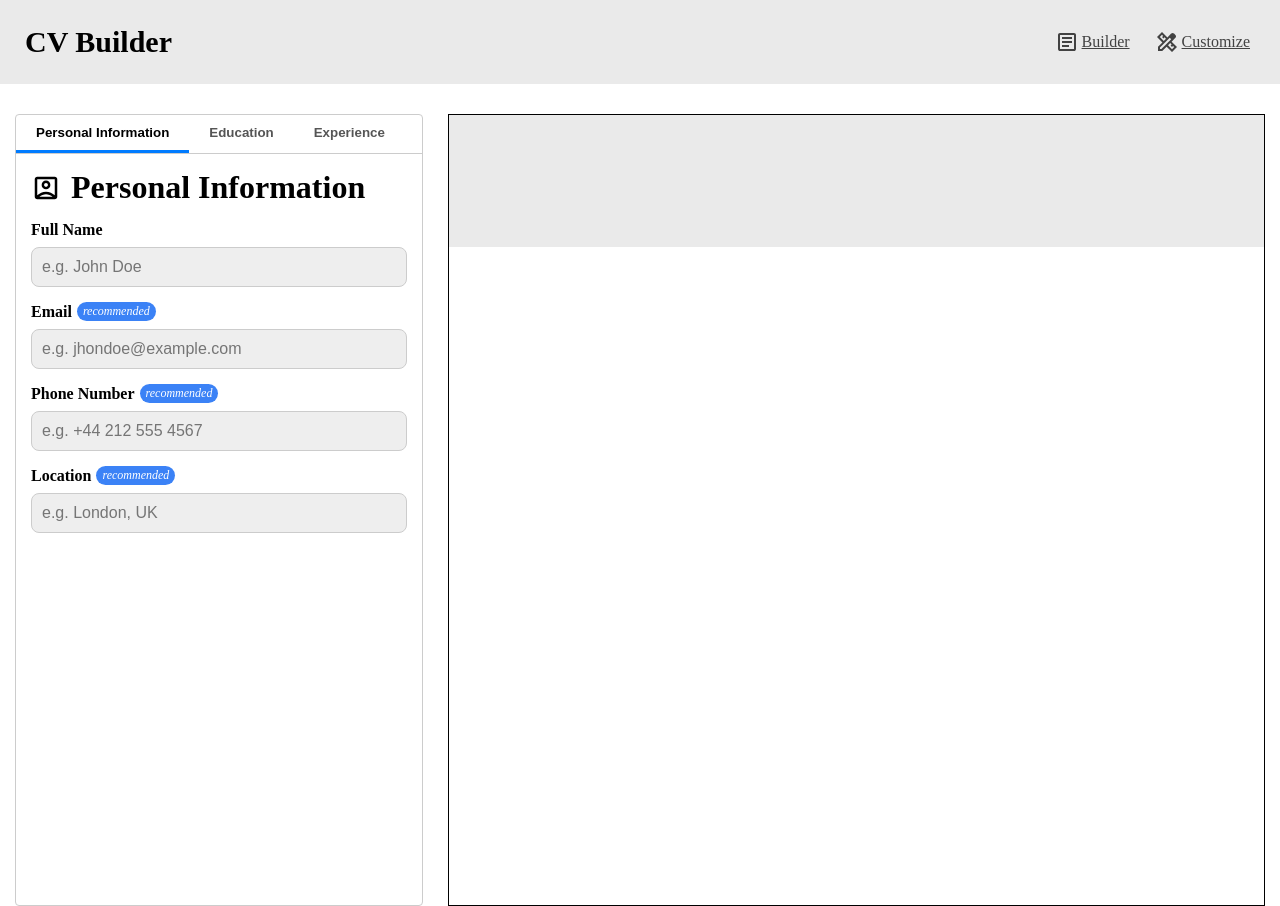
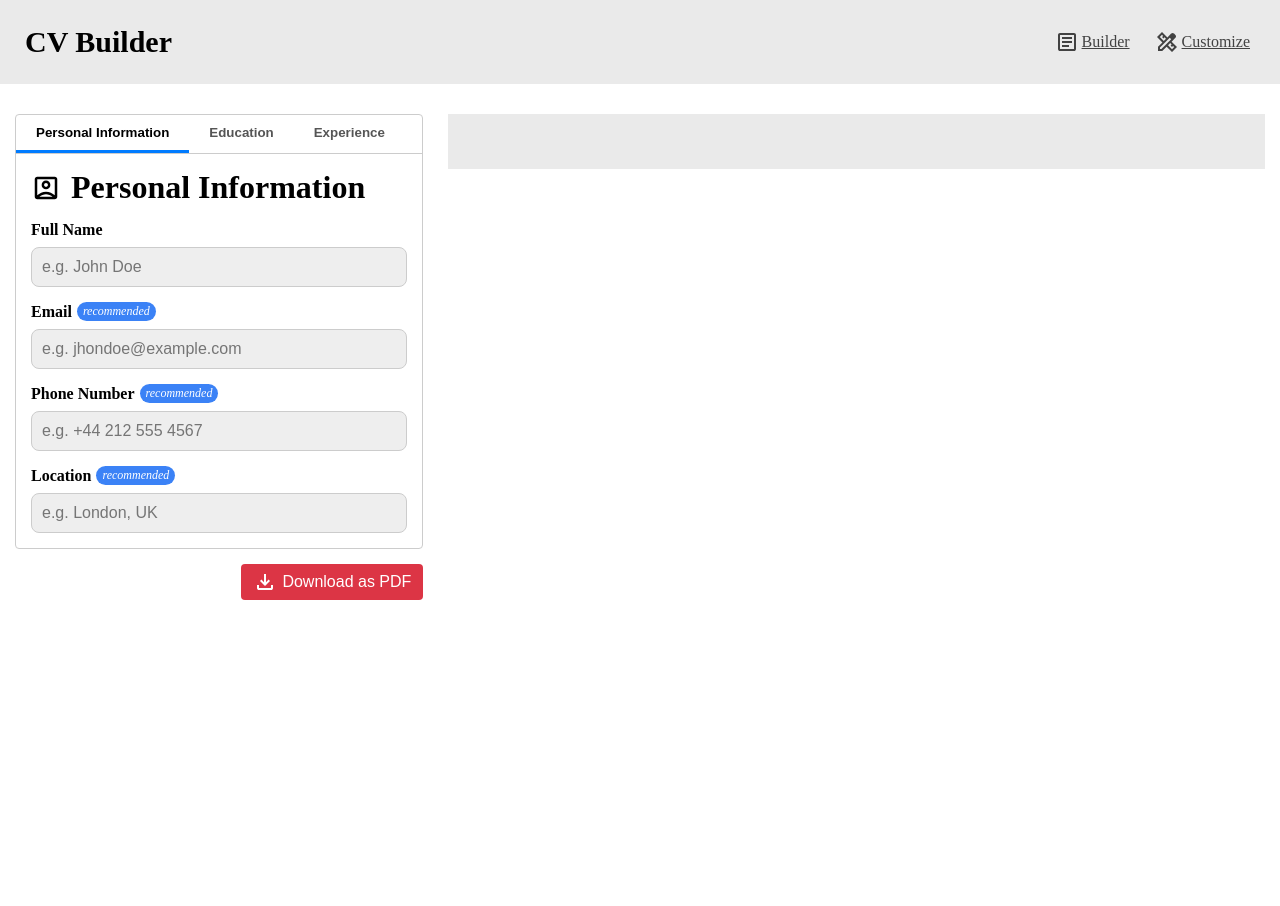
Before and after one commit to josednl/cv_application, a React app: page / in a window 1280 px wide. After the commit the page ends 800 px from the top, so only its background shows below. Built offline with nearby package versions, Linux system fonts and the light colour scheme; the HTML template or start-up script is replaced by a standard one.

Commit message:
feat: add button to export PDF using html2canvas and jsPDF

```diff
--- a/package.json
+++ b/package.json
@@ -10,6 +10,8 @@
     "preview": "vite preview"
   },
   "dependencies": {
+    "html2canvas": "^1.4.1",
+    "jspdf": "^3.0.1",
     "react": "^19.1.0",
     "react-dom": "^19.1.0"
   },
--- a/src/App.jsx
+++ b/src/App.jsx
@@ -1,10 +1,14 @@
 import './styles/App.css';
-import { useState } from 'react';
+import { useState, useRef } from 'react';
 import Menu from '@/components/Menu/Menu.jsx';
 import Tabs from '@/components/Builder/Tabs.jsx';
 import Resume from '@/components/Resume/Resume.jsx';
 import StyleBar from '@/components/Customize/StyleBar.jsx';
 import Preview from '@/components/Customize/Preview.jsx';
+import Button from '@/components/Button.jsx';
+import DownloadIcon from '@/assets/download.svg';
+import html2canvas from 'html2canvas';
+import jsPDF from 'jspdf';
 
 function App() {
 	const [activeMenuIndex, setActiveMenuIndex] = useState(0);
@@ -22,6 +26,7 @@ function App() {
 	const [educationData, setEducationData] = useState([]);
 	const [practicalData, setPracticalData] = useState([]);
 	const [temporalConfig, setTemporalConfig] = useState(config);
+	const contentRef = useRef();
 
 	function handleDataChange(e, stateSetter) {
 		const { name, value } = e.target;
@@ -49,14 +54,139 @@ function App() {
 		window.alert('Saved style customization');
 	}
 
+	const sectionRefs = {
+		personal: useRef(),
+  		education: useRef(),
+  		experience: useRef()
+	};
+
+	const handleDownloadPDF = async () => {
+		const orientation = (config.alignment === 'left' || config.alignment === 'right') ? 'landscape' : 'portrait';
+		const pdf = new jsPDF(orientation, 'mm', 'a4');
+		const pdfWidth = pdf.internal.pageSize.getWidth();
+		const pdfHeight = pdf.internal.pageSize.getHeight();
+
+		const originalWidth = contentRef.current.style.width;
+		const isHorizontalLayout = config.alignment === 'left' || config.alignment === 'right';
+
+		if (isHorizontalLayout) {
+			contentRef.current.style.width = '297mm';
+		} else {
+			contentRef.current.style.width = '210mm';
+		}
+		contentRef.current.offsetHeight;
+
+		const contentBoxes = contentRef.current.querySelectorAll('.content-box');
+		const contentBoxPositions = Array.from(contentBoxes).map(box => {
+			const rect = box.getBoundingClientRect();
+			const containerRect = contentRef.current.getBoundingClientRect();
+			return {
+				top: rect.top - containerRect.top,
+				bottom: rect.bottom - containerRect.top,
+				height: rect.height
+			};
+		});
+
+		const canvas = await html2canvas(contentRef.current, {
+			scale: isHorizontalLayout ? 1.2 : 2,
+			useCORS: true,
+			allowTaint: true,
+			backgroundColor: '#ffffff',
+			width: contentRef.current.scrollWidth,
+			height: contentRef.current.scrollHeight
+		});
+
+		contentRef.current.style.width = originalWidth;
+
+		const imgData = canvas.toDataURL('image/png');
+		const imgWidth = pdfWidth;
+		const imgHeight = (canvas.height * pdfWidth) / canvas.width;
+
+		if (imgHeight <= pdfHeight) {
+			pdf.addImage(imgData, 'PNG', 0, 0, imgWidth, imgHeight);
+		} else {
+			let currentY = 0;
+			let pageNumber = 0;
+			const pixelsPerMM = canvas.height / (contentRef.current.scrollHeight / 3.7795275591);
+			const maxPageHeightInPixels = (pdfHeight * pixelsPerMM);
+
+			while (currentY < canvas.height) {
+				let nextY = Math.min(currentY + maxPageHeightInPixels, canvas.height);
+
+				if (nextY < canvas.height) {
+					let bestCutPoint = nextY;
+					let minDistance = Infinity;
+
+					for (const box of contentBoxPositions) {
+						const boxTopInPixels = (box.top / contentRef.current.scrollHeight) * canvas.height;
+						const boxBottomInPixels = (box.bottom / contentRef.current.scrollHeight) * canvas.height;
+
+						if (boxTopInPixels < nextY && boxBottomInPixels > nextY) {
+							if (boxTopInPixels > currentY) {
+								const distance = nextY - boxTopInPixels;
+								if (distance < minDistance && distance >= 0) {
+									minDistance = distance;
+									bestCutPoint = boxTopInPixels;
+								}
+							}
+
+							if (boxBottomInPixels - currentY <= maxPageHeightInPixels * 1.1) {
+								const distance = boxBottomInPixels - nextY;
+								if (distance < minDistance) {
+									minDistance = distance;
+									bestCutPoint = boxBottomInPixels;
+								}
+							}
+						}
+					}
+
+					nextY = bestCutPoint;
+				}
+
+				const pageHeight = nextY - currentY;
+				const tempCanvas = document.createElement('canvas');
+				const tempCtx = tempCanvas.getContext('2d');
+				tempCanvas.width = canvas.width;
+				tempCanvas.height = pageHeight;
+
+				tempCtx.drawImage(
+					canvas,
+					0, currentY, canvas.width, pageHeight,
+					0, 0, canvas.width, pageHeight
+				);
+
+				const tempImgData = tempCanvas.toDataURL('image/png');
+				const tempImgHeight = (pageHeight * pdfWidth) / canvas.width;
+
+				if (pageNumber > 0) {
+					pdf.addPage();
+				}
+
+				pdf.addImage(tempImgData, 'PNG', 0, 0, pdfWidth, tempImgHeight);
+
+				currentY = nextY;
+				pageNumber++;
+			}
+		}
+
+		pdf.save('resume.pdf');
+	};
+
 	return (
 		<>
 			<Menu handleClick={setMenuIndex} />
 			<main>
 				{activeMenuIndex === 0 ? (
 					<>
-						<Tabs handleDataChange={handleDataChange} handleDataSetChange={handleDataSetChange} personalData={personalData} personalDataSetter={setPersonalData} educationData={educationData} educationalDataSetter={setEducationData} practicalDataSetter={setPracticalData} practicalData={practicalData} />
-						<Resume personalData={personalData} educationData={educationData} practicalData={practicalData} styles={config} />
+						<div>
+							<Tabs handleDataChange={handleDataChange} handleDataSetChange={handleDataSetChange} personalData={personalData} personalDataSetter={setPersonalData} educationData={educationData} educationalDataSetter={setEducationData} practicalDataSetter={setPracticalData} practicalData={practicalData} />
+							<div style={{display: 'flex', justifyContent: 'flex-end', alignItems: 'center', margin: '15px 0px'}}>
+								<Button type='danger' text='Download as PDF' icon={DownloadIcon} handleClick={handleDownloadPDF} />
+							</div>
+						</div>
+						<div ref={contentRef}>
+							<Resume personalData={personalData} educationData={educationData} practicalData={practicalData} styles={config} sectionRefs={sectionRefs} />
+						</div>
 					</>
 				) : (
 					<>
--- a/src/components/Builder/EducationalExperience.jsx
+++ b/src/components/Builder/EducationalExperience.jsx
@@ -97,8 +97,8 @@ export default function EducationalExperience({ setter, data }) {
             </div>
             <Accordion title='Degrees lists' contentStyle={{ display: 'flex', flexDirection: 'column', gap: '20px' }}>
                 {data.map((degree) => (
-                    <div key={degree.id}>
-                        <div className="list-item">
+                    <div key={degree.id} className='list-item'>
+                        <div className='list-item-content'>
                             <div>
                                 <p><span style={{whiteSpace: 'nowrap'}}>{degree.startDate}</span> | <span style={{whiteSpace: 'nowrap'}}>{degree.endDate === '' ? 'Present' : degree.endDate}</span></p>
                             </div>
--- a/src/components/Builder/PracticalExperience.jsx
+++ b/src/components/Builder/PracticalExperience.jsx
@@ -98,8 +98,8 @@ export default function PracticalExperience({ setter, data }) {
             </div>
             <Accordion title='Jobs lists' contentStyle={{ display: 'flex', flexDirection: 'column', gap: '20px' }}>
                 {data.map((job) => (
-                    <div key={job.id}>
-                        <div className="list-item">
+                    <div key={job.id} className='list-item'>
+                        <div className="list-item-content">
                             <div>
                                 <p><span style={{whiteSpace: 'nowrap'}}>{job.startDate}</span> | <span style={{whiteSpace: 'nowrap'}}>{job.endDate === '' ? 'Present' : job.endDate}</span></p>
                             </div>
--- a/src/components/Button.jsx
+++ b/src/components/Button.jsx
@@ -1,4 +1,4 @@
-export default function Button({ text = '', handleClick = () => {}, type = 'primary', size = 'mid' }) {
+export default function Button({ text = '', handleClick = () => {}, type = 'primary', size = 'mid', icon = '' }) {
     const buttonStyles = {
         backgroundColor: (type === 'primary' ? '#007bff' : type === 'warning' ? '#ffc107' : type === 'danger' ? '#dc3545' : type === 'success' ? '#28a745' : '#007bff'),
         color: (type === 'warning' ? '#000000' : '#ffffff'),
@@ -9,9 +9,13 @@ export default function Button({ text = '', handleClick = () => {}, type = 'prim
         fontSize: (size === 'mid' ? '1rem' : size === 'small' ? '11px' : '1rem'),
         lineHeight: '1.5',
         cursor: 'pointer',
+        ...(icon !== ''
+            ? {display: 'flex', justifyContent: 'center', alignItems: 'center', gap: '5px'}
+            : {}
+        )
     }
 
     return (
-        <button type="button" style={buttonStyles} onClick={handleClick}>{text}</button>
+        <button type="button" style={buttonStyles} onClick={handleClick}>{icon !== '' ? (<img src={icon} />) : ''} {text}</button>
     )
 }
--- a/src/components/Customize/Preview.jsx
+++ b/src/components/Customize/Preview.jsx
@@ -18,28 +18,57 @@ export default function Preview({ styles = {} }) {
                 location: 'Urbana-Chanpaign, IL',
                 description: 'Focused on embedded systems, data structures, and systems programming. Participated in undergraduate research on machine learning applications in IoT.'
             },
-            // ...
+            {
+                id: crypto.randomUUID(),
+                school: 'Stanford University',
+                degree: 'Master of Science in Artificial Intelligence',
+                startDate: '15-9-2016',
+                endDate: '10-6-2018',
+                location: 'Stanford, CA',
+                description: 'Specialized in deep learning and natural language processing. Completed thesis on generative adversarial networks in medical image analysis.'
+            },
+            {
+                id: crypto.randomUUID(),
+                school: 'MIT xPro',
+                degree: 'Professional Certificate in Data Engineering',
+                startDate: '5-1-2020',
+                endDate: '30-6-2020',
+                location: 'Online',
+                description: 'Completed a six-month intensive program covering big data pipelines, cloud technologies, and real-time data processing using Apache Spark and Kafka.'
+            },
         ],
         practicalData: [
             {
                 id: crypto.randomUUID(),
                 company: 'Deloitte Consulting LLP',
                 job: 'Senior Data Analyst',
-                startDate: '-10-7-2020',
+                startDate: '10-7-2020',
                 endDate: '',
                 location: 'Chicago, IL (Hybrid)',
-                description: 'Leads data-driven consulting projects...'
+                description: 'Leads data-driven consulting projects.'
             },
-            // ...
+            {
+                id: crypto.randomUUID(),
+                company: 'Capital One',
+                job: 'Data Analyst',
+                startDate: '3-3-2018',
+                endDate: '30-6-2020',
+                location: 'McLean, VA',
+                description: 'Developed dashboards and models to optimize credit risk decisions and marketing campaigns. Automated reporting processes to reduce manual work by 40%.'
+            },
+            {
+                id: crypto.randomUUID(),
+                company: 'Intel Corporation',
+                job: 'Data Science Intern',
+                startDate: '1-6-2017',
+                endDate: '31-8-2017',
+                location: 'Santa Clara, CA',
+                description: 'Built predictive models to forecast chip performance variability. Collaborated with hardware teams to integrate data insights into development cycles.'
+            },
         ]
     };
 
     return (
-        <ResumeLayout
-            personalData={exampleData.personalData}
-            educationData={exampleData.educationData}
-            practicalData={exampleData.practicalData}
-            styles={styles}
-        />
+        <ResumeLayout personalData={exampleData.personalData} educationData={exampleData.educationData} practicalData={exampleData.practicalData} styles={styles} />
     );
 }
--- a/src/components/Resume/PersonalInfoSection.jsx
+++ b/src/components/Resume/PersonalInfoSection.jsx
@@ -1,13 +1,14 @@
+import React, { forwardRef } from 'react';
 import '@/styles/PersonalInfoSection.css';
 import MailIcon from '@/assets/mail.svg';
 import PhoneIcon from '@/assets/phone.svg';
 import LocationIcon from '@/assets/location.svg';
 
-export default function PersonalInfoSection({ data, styles = {} }) {
+const PersonalInfoSection = forwardRef(({ data, styles = {} }, ref) => {
     const parentStyles = {
         backgroundColor: styles.color,
         ...(styles.alignment === 'top'
-            ? { gridRows: '1 / 2' }
+            ? { gridRow: '1 / 2' }
             : styles.alignment === 'right'
             ? { gridColumn: '2 / 3', gridRow: '1'}
             : styles.alignment === 'bottom'
@@ -25,7 +26,7 @@ export default function PersonalInfoSection({ data, styles = {} }) {
     }
 
     return(
-        <section className='personal-info-container' style={parentStyles}>
+        <section ref={ref} className='personal-info-container' style={parentStyles}>
             <div className='main-box'>
                 <p className='data-name'>{data.name}</p>
             </div>
@@ -51,4 +52,6 @@ export default function PersonalInfoSection({ data, styles = {} }) {
             </div>
         </section>
     )
-}
+});
+
+export default PersonalInfoSection;
--- a/src/components/Resume/Resume.jsx
+++ b/src/components/Resume/Resume.jsx
@@ -1,8 +1,7 @@
 import ResumeLayout from '@/components/ResumeLayout.jsx';
 
-export default function Resume({ personalData, educationData, practicalData, styles }) {
+export default function Resume({ personalData, educationData, practicalData, styles, sectionRefs }) {
     return (
-        <ResumeLayout personalData={personalData} educationData={educationData} practicalData={practicalData} styles={styles}
-        />
+        <ResumeLayout personalData={personalData} educationData={educationData} practicalData={practicalData} styles={styles} sectionRefs={sectionRefs} />
     );
 }
--- a/src/components/ResumeLayout.jsx
+++ b/src/components/ResumeLayout.jsx
@@ -2,11 +2,9 @@ import PersonalInfoSection from '@/components/Resume/PersonalInfoSection.jsx';
 import EducationalExperienceSection from '@/components/Resume/EducationalExperienceSection.jsx';
 import PracticalExperienceSection from '@/components/Resume/PracticalExperienceSection.jsx';
 
-export default function ResumeLayout({ personalData, educationData, practicalData, styles = {} }) {
+export default function ResumeLayout({ personalData, educationData, practicalData, styles = {}, sectionRefs = {} }) {
     const layoutStyles = {
         width: '100%',
-        minHeight: '792px',
-        border: '1px solid #000000',
         display: 'grid',
         ...(styles.alignment === 'top'
             ? { gridTemplateRows: '1fr 5fr' }
@@ -22,10 +20,10 @@ export default function ResumeLayout({ personalData, educationData, practicalDat
 
     return (
         <div style={layoutStyles} className={`${styles.font}-font-family`}>
-            <PersonalInfoSection data={personalData} styles={styles} />
+            <PersonalInfoSection ref={sectionRefs.personal} data={personalData} styles={styles} />
             <div>
-                <EducationalExperienceSection data={educationData} />
-                <PracticalExperienceSection data={practicalData} />
+                <EducationalExperienceSection ref={sectionRefs.education} data={educationData} />
+                <PracticalExperienceSection ref={sectionRefs.experience} data={practicalData} />
             </div>
         </div>
     );
--- a/src/styles/ItemsList.css
+++ b/src/styles/ItemsList.css
@@ -7,9 +7,12 @@
 }
 
 .list-item {
+    border-bottom: 1px solid #a5a5a5;
+}
+
+.list-item-content {
     display: grid;
     grid-template-columns: 1fr 2fr;
-    border-bottom: 1px solid #a5a5a5;
 }
 
 .list-options {
```
Also changed, not shown: src/components/Resume/EducationalExperienceSection.jsx (+12 -9 lines), src/components/Resume/PracticalExperienceSection.jsx (+12 -9 lines), src/assets/download.svg (added), 1 other file (tests, documents, lock files or other folders).
